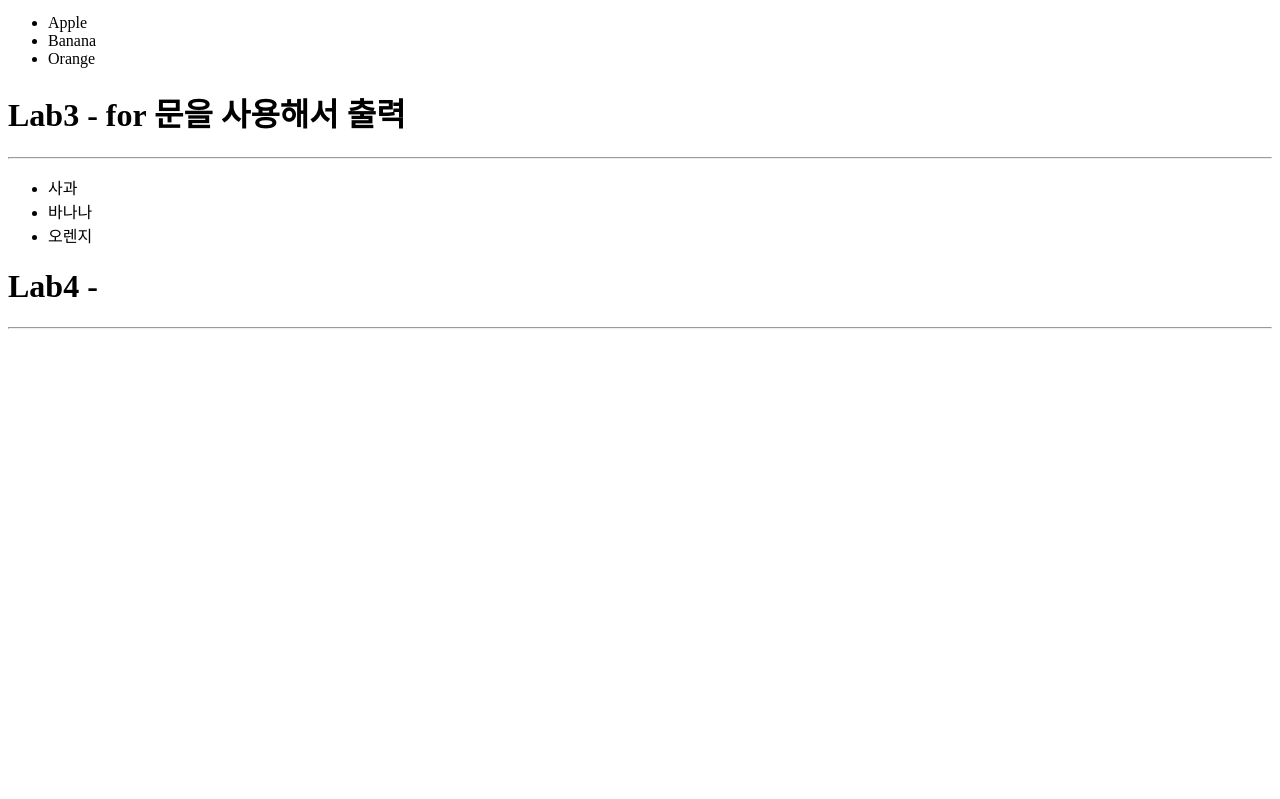
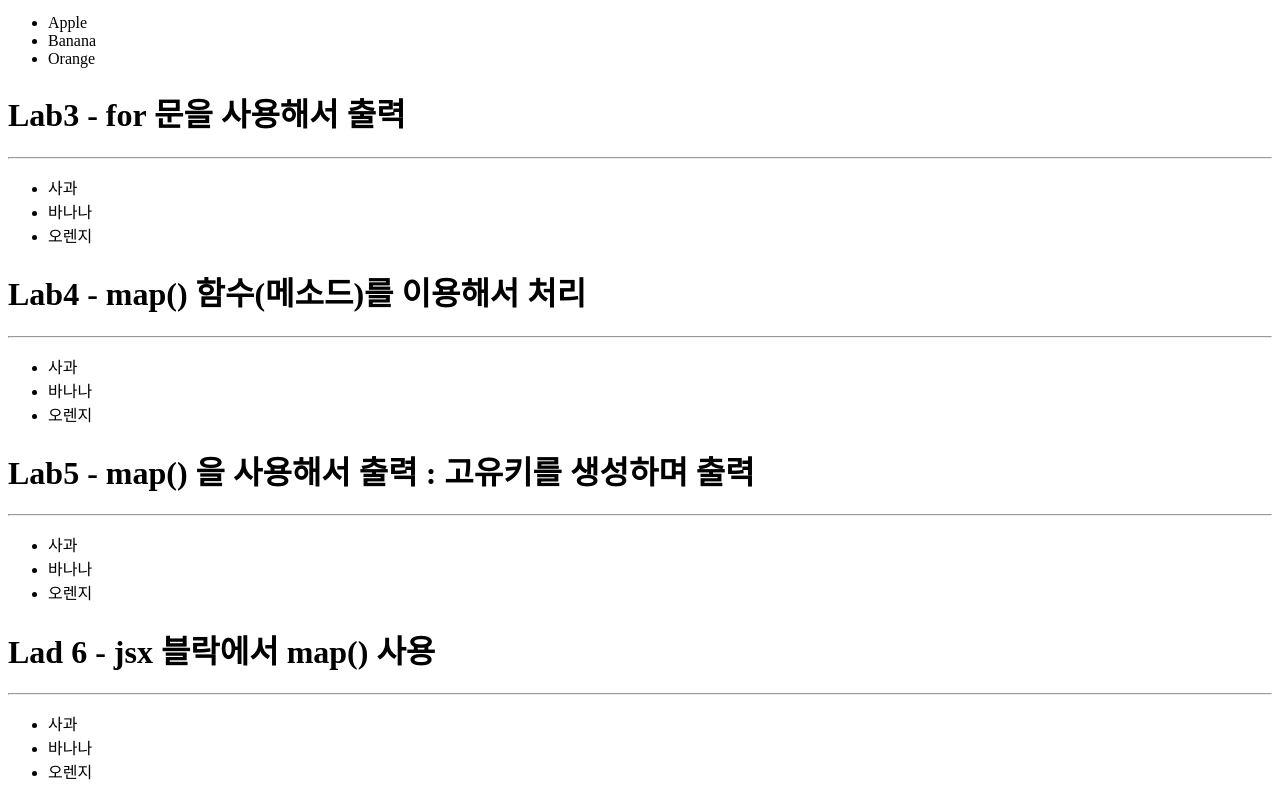
Before and after one commit to jeongbin01/React.js, a React (Vite) app in the folder 03_map_form/: page / in a window 1280 px wide. Shown: the part 254-1053 px from the top of the page. Before the commit the page ends 800 px from the top, so only its background shows below. Built offline with nearby package versions, Linux system fonts and the light colour scheme.

Commit message:
실습 3일

```diff
--- a/03_map_form/src/App.jsx
+++ b/03_map_form/src/App.jsx
@@ -3,6 +3,8 @@ import { Lab1 } from './components/Lab1'
 import { Lab2 } from './components/Lab2'
 import { Lab3 } from './components/Lab3'
 import { Lab4 } from './components/Lab4'
+import { Lab5 } from './components/Lab5'
+import { Lad6 } from './components/Lad6'
 
 function App() {
   return (
@@ -11,6 +13,8 @@ function App() {
     <Lab2 />
     <Lab3 />
     <Lab4 />
+    <Lab5 />
+    <Lad6 />
     </>
   )
 }
--- a/03_map_form/src/components/Lab4.jsx
+++ b/03_map_form/src/components/Lab4.jsx
@@ -1,10 +1,21 @@
 import React from 'react'
 
 export const Lab4 = () => {
+    const fruitName = ['사과', '바나나', '오렌지'];
+
+    const fruits = fruitName.map((index) => {
+        return <li>{index}</li>
+    });
+
+    // const fruits = [<li>Apple</li>,<li>Banana</li>, <li>Orange</li>];
+
   return (
     <div>
-      <h1>Lab4 - </h1>
+      <h1>Lab4 - map() 함수(메소드)를 이용해서 처리</h1>
       <hr />
+      <ul>
+        {fruits}
+      </ul>
     </div>
   )
 }
--- /dev/null
+++ b/03_map_form/src/components/Lab5.jsx
@@ -0,0 +1,20 @@
+import React from 'react'
+
+export const Lab5 = () => {
+    const fruitName = ['사과', '바나나', '오렌지'];
+
+    // 배열의 맵을 사용해서 엘리멘트를 처리할 때 엘리멘트에 고유한 키 값을 적용
+    const fruits = fruitName.map((a, index) => {
+        return <li key={index}>{a}</li>
+    });
+
+  return (
+    <div>
+        <h1>Lab5 - map() 을 사용해서 출력 : 고유키를 생성하며 출력</h1>
+        <hr />
+        <ul>
+            {fruits}
+        </ul>
+    </div>
+  )
+}
--- /dev/null
+++ b/03_map_form/src/components/Lad6.jsx
@@ -0,0 +1,17 @@
+import React from 'react'
+
+export const Lad6 = () => {
+    const fruitsName = ['사과', '바나나', '오렌지'];
+
+
+  return (
+    <div>
+        <h1>Lad 6 - jsx 블락에서 map() 사용</h1>
+        <hr />
+        <ul>
+            {fruitsName.map((a, index) =>
+            <li key={index}>{a}</li>)}
+        </ul>
+    </div>
+  )
+}
```
